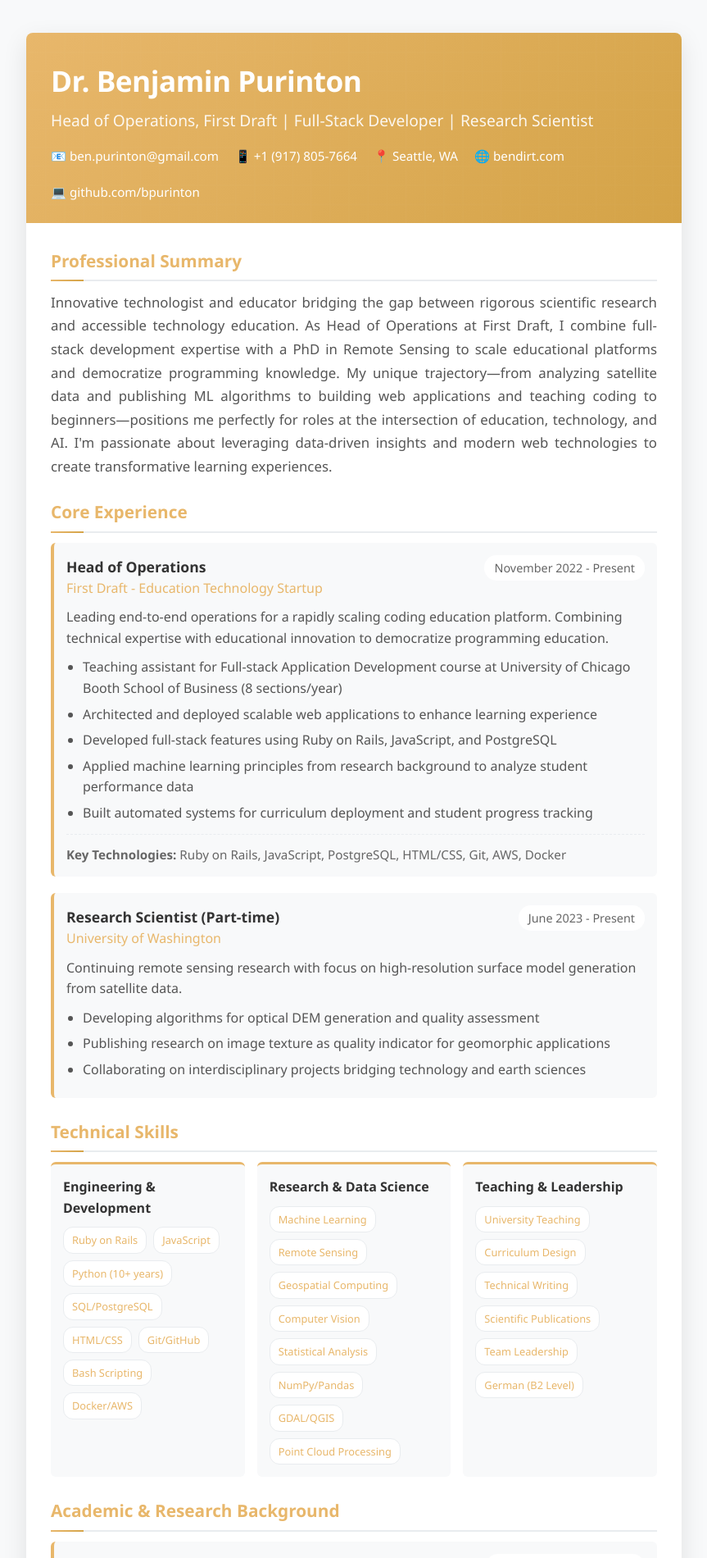
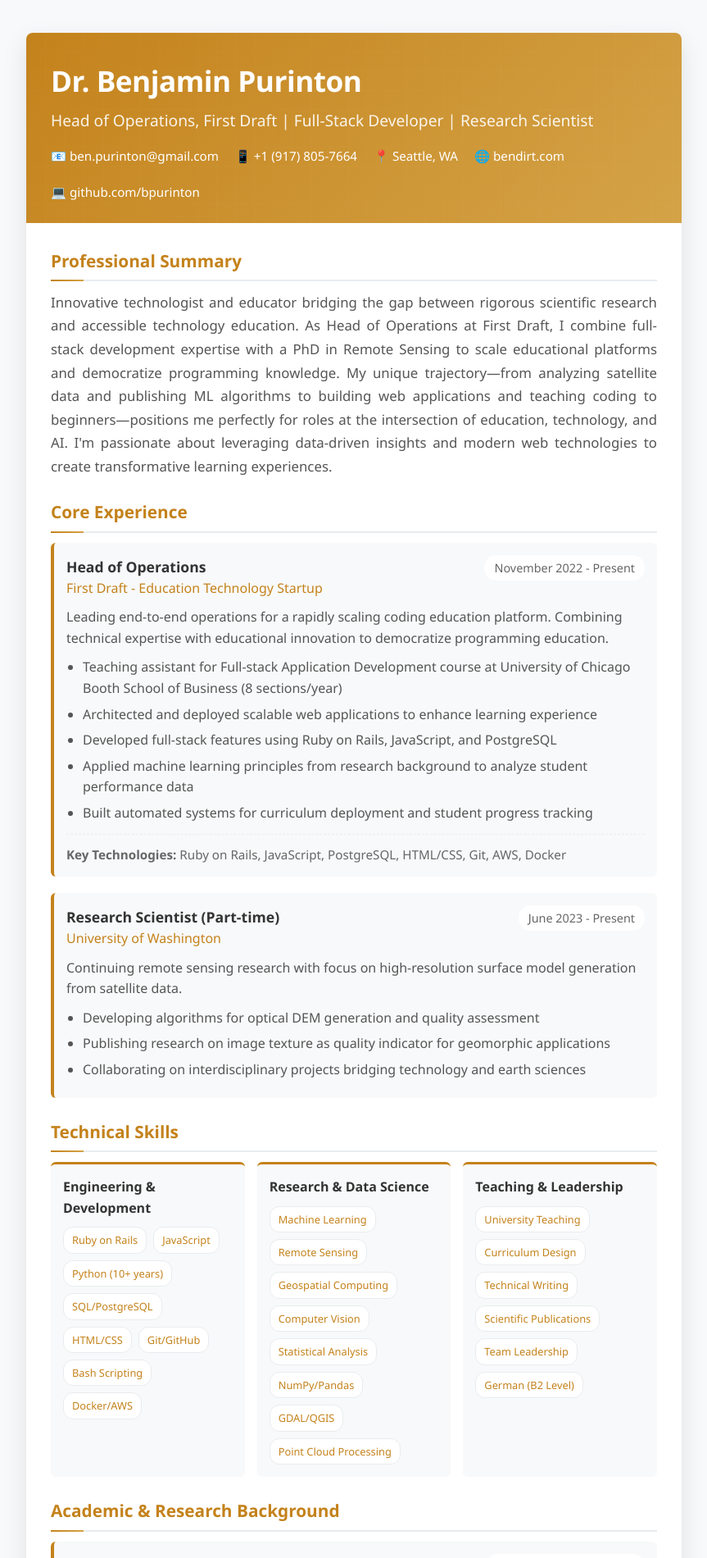
Before and after one commit to bpurinton/bpurinton.github.io, a Jekyll site: the page built from _pages/cv-current.html, in a window 1280 px wide. Shown: the top 1900 px of the page at 82% size, without its empty margins (208-1071 px from the left). Built offline with Jekyll 4.4.1, drawn with Linux system fonts in a browser that asks for light colours.

Commit message:
better colors

```diff
--- a/_pages/cv-current.html
+++ b/_pages/cv-current.html
@@ -42,7 +42,7 @@ permalink: /cv-current/
         }
 
         .print-btn {
-            background: linear-gradient(135deg, #e8b76b, #d4a347);
+            background: linear-gradient(135deg, #c4821b, #d4a347);
             color: white;
             border: none;
             padding: 12px 24px;
@@ -67,7 +67,7 @@ permalink: /cv-current/
         }
 
         .section-btn {
-            background: #e8b76b;
+            background: #c4821b;
             color: white;
             border: none;
             padding: 6px 12px;
@@ -125,7 +125,7 @@ permalink: /cv-current/
         }
 
         .header {
-            background: linear-gradient(135deg, #e8b76b 0%, #d4a347 100%);
+            background: linear-gradient(135deg, #c4821b 0%, #d4a347 100%);
             color: white;
             padding: 30px 30px 25px;
             position: relative;
@@ -189,7 +189,7 @@ permalink: /cv-current/
         .section-title {
             font-size: 1.3em;
             font-weight: 600;
-            color: #e8b76b;
+            color: #c4821b;
             margin-bottom: 12px;
             padding-bottom: 6px;
             border-bottom: 2px solid #e9ecef;
@@ -203,7 +203,7 @@ permalink: /cv-current/
             left: 0;
             width: 40px;
             height: 2px;
-            background: linear-gradient(135deg, #e8b76b, #d4a347);
+            background: linear-gradient(135deg, #c4821b, #d4a347);
         }
 
         .summary {
@@ -218,7 +218,7 @@ permalink: /cv-current/
             padding: 15px;
             background: #f8f9fa;
             border-radius: 6px;
-            border-left: 4px solid #e8b76b;
+            border-left: 4px solid #c4821b;
         }
 
         .experience-header {
@@ -237,7 +237,7 @@ permalink: /cv-current/
 
         .company {
             font-size: 1em;
-            color: #e8b76b;
+            color: #c4821b;
             font-weight: 500;
         }
 
@@ -278,7 +278,7 @@ permalink: /cv-current/
             padding: 15px;
             background: #f8f9fa;
             border-radius: 6px;
-            border-left: 4px solid #e8b76b;
+            border-left: 4px solid #c4821b;
         }
 
         .project-header {
@@ -300,7 +300,7 @@ permalink: /cv-current/
         }
 
         .project-link {
-            color: #e8b76b;
+            color: #c4821b;
             text-decoration: none;
             font-size: 0.9em;
             transition: opacity 0.2s;
@@ -331,7 +331,7 @@ permalink: /cv-current/
             background: #f8f9fa;
             padding: 15px;
             border-radius: 6px;
-            border-top: 3px solid #e8b76b;
+            border-top: 3px solid #c4821b;
         }
 
         .skill-category h4 {
@@ -349,7 +349,7 @@ permalink: /cv-current/
 
         .skill-tag {
             background: white;
-            color: #e8b76b;
+            color: #c4821b;
             padding: 5px 10px;
             border-radius: 12px;
             font-size: 0.8em;
@@ -386,7 +386,7 @@ permalink: /cv-current/
             background: #f8f9fa;
             padding: 12px;
             border-radius: 6px;
-            border-left: 3px solid #e8b76b;
+            border-left: 3px solid #c4821b;
         }
 
         .achievement-title {
@@ -515,11 +515,11 @@ permalink: /cv-current/
                 <h1 class="name" style="">Dr. Benjamin Purinton</h1>
                 <div class="title">Head of Operations, First Draft | Full-Stack Developer | Research Scientist</div>
                 <div class="contact-info">
-                    <div class="contact-item">📧 ben.purinton@gmail.com</div>
-                    <div class="contact-item">📱 +1 (917) 805-7664</div>
+                    <div class="contact-item"><a href="mailto:ben.purinton@gmail.com" style="text-decoration: none; color: inherit;">📧 ben.purinton@gmail.com</a></div>
+                    <div class="contact-item"><a href="tel:+19178057664" style="text-decoration: none; color: inherit;">📱 +1 (917) 805-7664</a></div>
                     <div class="contact-item">📍 Seattle, WA</div>
-                    <div class="contact-item">🌐 bendirt.com</div>
-                    <div class="contact-item">💻 github.com/bpurinton</div>
+                    <div class="contact-item"><a href="https://bendirt.com" style="text-decoration: none; color: inherit;">🌐 bendirt.com</a></div>
+                    <div class="contact-item"><a href="https://github.com/bpurinton" style="text-decoration: none; color: inherit;">💻 github.com/bpurinton</a></div>
                 </div>
             </div>
         </header>
```
Also changed, not shown: _pages/cv-builder.html (+12 -12 lines), _pages/cv.md (+1 -1 lines), 4 other files.
